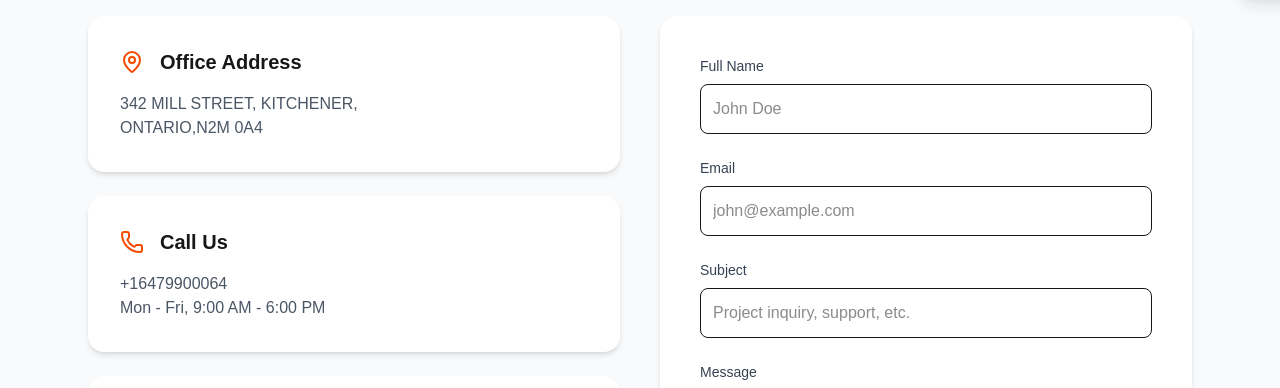
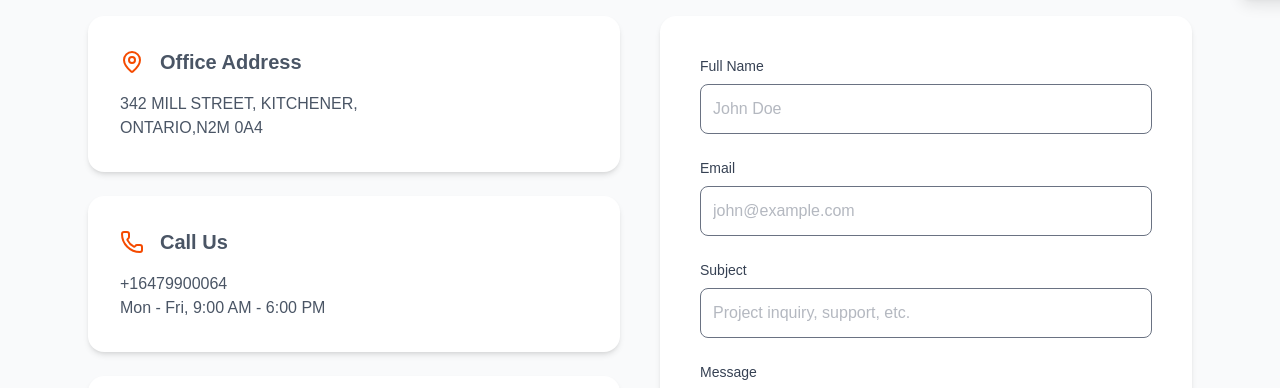
Before and after one commit to Mp8650/platinum-home-construction, a Next.js app: page /contact in a window 1280 px wide. Shown: the part 504-892 px from the top of the page. Built offline with nearby package versions, Linux system fonts and the light colour scheme.

Commit message:
changes done

```diff
--- a/app/contact/page.tsx
+++ b/app/contact/page.tsx
@@ -57,7 +57,7 @@ we would love to hear from you. Get in touch today to schedule a consultation
             <div className="bg-white rounded-2xl shadow-md p-8">
               <div className="flex items-center gap-4 mb-4">
                 <MapPin className="w-6 h-6 text-orange-600" />
-                <h2 className="text-xl font-semibold">Office Address</h2>
+                <h2 className="text-xl text-gray-600 font-bold">Office Address</h2>
               </div>
               <p className="text-gray-600">
                 342 MILL STREET, KITCHENER,<br />
@@ -68,7 +68,7 @@ we would love to hear from you. Get in touch today to schedule a consultation
             <div className="bg-white rounded-2xl shadow-md p-8">
               <div className="flex items-center gap-4 mb-4">
                 <Phone className="w-6 h-6 text-orange-600" />
-                <h2 className="text-xl font-semibold">Call Us</h2>
+                <h2 className="text-xl text-gray-600 font-bold">Call Us</h2>
               </div>
               <p className="text-gray-600">+16479900064</p>
               <p className="text-gray-600">Mon - Fri, 9:00 AM - 6:00 PM</p>
@@ -77,7 +77,7 @@ we would love to hear from you. Get in touch today to schedule a consultation
             <div className="bg-white rounded-2xl shadow-md p-8">
               <div className="flex items-center gap-4 mb-4">
                 <Mail className="w-6 h-6 text-orange-600" />
-                <h2 className="text-xl font-semibold">Email</h2>
+                <h2 className="text-xl text-gray-600 font-bold">Email</h2>
               </div>
               <p className="text-gray-600">platinumhomeservices01@gmail.com</p>
               <p className="text-gray-600">Support & General Enquiries</p>
@@ -105,7 +105,7 @@ we would love to hear from you. Get in touch today to schedule a consultation
                     name="name"
                     type="text"
                     required
-                    className="w-full border rounded-lg p-3 focus:ring-2 focus:ring-orange-500"
+                    className="w-full border text-gray-500 rounded-lg p-3 focus:ring-2 focus:ring-orange-500"
                     placeholder="John Doe"
                   />
                 </div>
@@ -118,7 +118,7 @@ we would love to hear from you. Get in touch today to schedule a consultation
                     name="email"
                     type="email"
                     required
-                    className="w-full border rounded-lg p-3 focus:ring-2 focus:ring-orange-500"
+                    className="w-full border rounded-lg p-3 text-gray-500 focus:ring-2 focus:ring-orange-500"
                     placeholder="john@example.com"
                   />
                 </div>
@@ -131,7 +131,7 @@ we would love to hear from you. Get in touch today to schedule a consultation
                     name="subject"
                     type="text"
                     required
-                    className="w-full border rounded-lg p-3 focus:ring-2 focus:ring-orange-500"
+                    className="w-full border rounded-lg p-3 text-gray-500 focus:ring-2 focus:ring-orange-500"
                     placeholder="Project inquiry, support, etc."
                   />
                 </div>
@@ -144,7 +144,7 @@ we would love to hear from you. Get in touch today to schedule a consultation
                     name="message"
                     required
                     rows={5}
-                    className="w-full border rounded-lg p-3 focus:ring-2 focus:ring-orange-500"
+                    className="w-full border rounded-lg p-3 text-gray-500 focus:ring-2 focus:ring-orange-500"
                     placeholder="Write your message here..."
                   />
                 </div>
```
